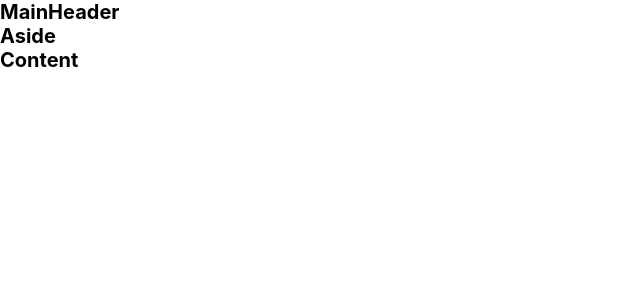
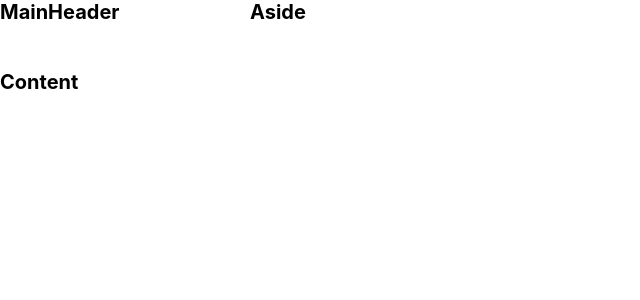
Before and after one commit to FelipeSantos92Dev/my-wallet, a Next.js app: page / in a window 1280 px wide. Shown: the top 300 px of the page, without its empty margins (0-640 px from the left). Built offline with nearby package versions, Linux system fonts and the light colour scheme.

Commit message:
feat: create grid layout style

```diff
--- a/src/components/Layout/index.tsx
+++ b/src/components/Layout/index.tsx
@@ -1,4 +1,4 @@
-import { Container } from './styles'
+import { Grid } from './styles'
 
 import MainHeader from 'components/MainHeader'
 import Aside from 'components/Aside'
@@ -6,11 +6,11 @@ import Content from 'components/Content'
 
 const Layout: React.FC = () => {
   return (
-    <Container>
+    <Grid>
       <MainHeader />
       <Aside />
       <Content />
-    </Container>
+    </Grid>
   )
 }
 
--- a/src/components/Layout/styles.ts
+++ b/src/components/Layout/styles.ts
@@ -1,3 +1,13 @@
 import styled from 'styled-components'
 
-export const Container = styled.div``
+export const Grid = styled.div`
+  display: grid;
+  grid-template-columns: 250px auto;
+  grid-template-rows: 70px auto;
+
+  grid-template-areas:
+    'AS MH'
+    'AS CT';
+
+  height: 100vh;
+`
```
